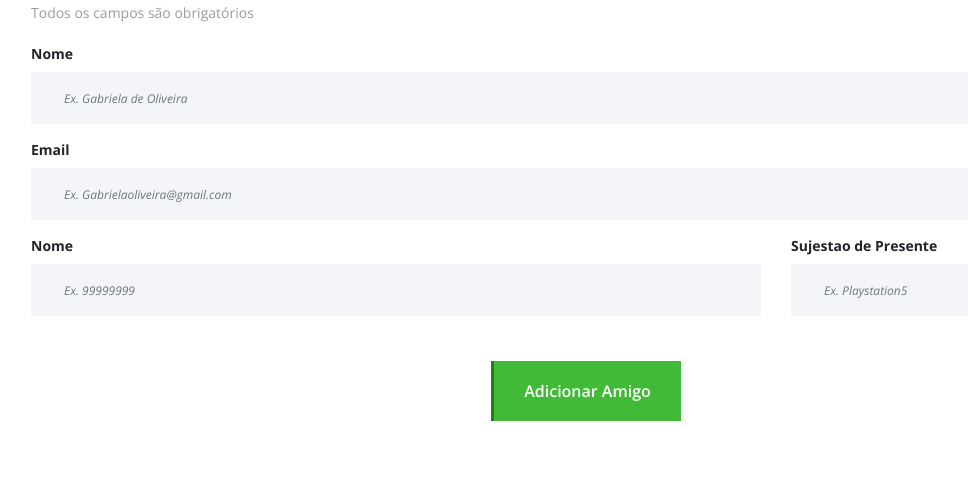
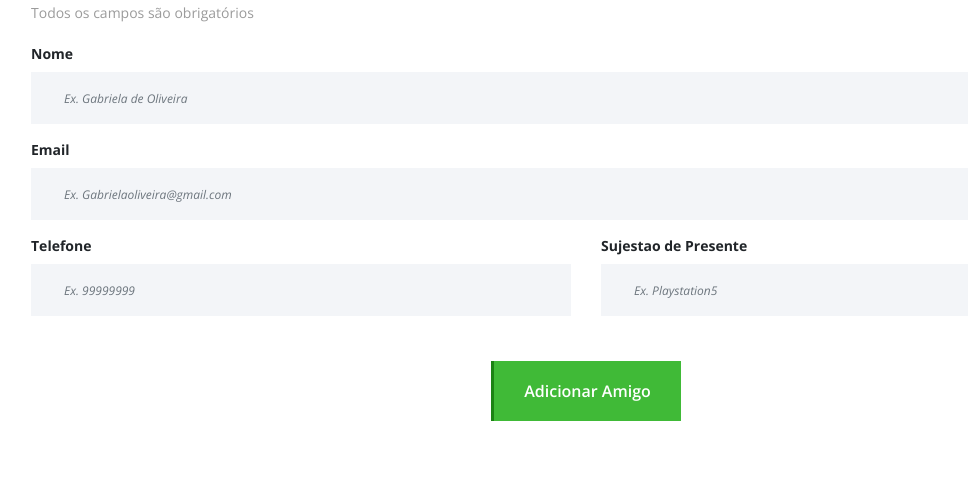
Before and after one commit to Rodrigodante11/amigo_secreto_web_django, a Django app: page /usuarios/cadastrar_amigo in a window 1280 px wide. Shown: the part 315-812 px from the top of the page, without its empty margins (54-1022 px from the left). Run offline with Django 3.2, Linux system fonts and the light colour scheme; some libraries are stand-ins or nearby versions.

Commit message:
cadastrando amigos

```diff
--- a/amigos/models.py
+++ b/amigos/models.py
@@ -1,12 +1,13 @@
 from django.db import models
 from usuarios.models import Usuario
+from django.contrib.auth.models import User
 
 
 # Create your models here.
 class Amigo(models.Model):
-    usuario = models.ForeignKey(Usuario, on_delete=models.CASCADE)
+    usuario = models.ForeignKey(User, on_delete=models.CASCADE)
     nome = models.CharField(max_length=200)
     telefone = models.CharField(max_length=20, blank=False)
     email = models.CharField(max_length=100, blank=False)
     sugestao_presente = models.TextField(blank=True)
-    # sala = models.CharField(max_length=50)
+    foto_amigo = models.CharField(max_length=200, blank=True)
--- a/templates/amigos/index.html
+++ b/templates/amigos/index.html
@@ -23,7 +23,7 @@
                         <!-- Single Best Receipe Area -->
                         <div class="col-12 col-sm-6 col-lg-4">
                             <div class="single-best-receipe-area mb-30">
-                                <img id = 'teste' src="{% static '/img/bg-img/nfts/1.jpg' %}" alt="">
+                                <img  src={{ amigo.foto_amigo }} alt="">
 
                                 <div class="receipe-content">
                                     <a href="{% url 'detail' amigo.id %}">
--- a/templates/usuarios/cadastrar_amigo.html
+++ b/templates/usuarios/cadastrar_amigo.html
@@ -26,7 +26,7 @@
            <div class="col-12">
            <p>Todos os campos são obrigatórios</p>
                <div class="contact-form-area">
-                   <form action="" method="post" enctype="multipart/form-data">
+                   <form action="cadastrar_amigo" method="POST" enctype="multipart/form-data">
                            {% csrf_token %}
                        <div class="row">
                            <div class="col-12 col-lg-12">
@@ -39,13 +39,13 @@
                                <input type="text" id="email" class="form-control" name="email" placeholder="Ex. Gabrielaoliveira@gmail.com" required>
                            </div>
 
-                           <div class="col-12 col-lg-8">
-                               <label for="email"><b>Nome</b></label>
-                               <input type="text" id="telefone" class="form-control" name="telefone" placeholder="Ex. 99999999" required>
+                           <div class="col-12 col-lg-6">
+                               <label for="Telefone"><b>Telefone</b></label>
+                               <input type="phone" id="telefone" class="form-control" name="telefone" placeholder="Ex. 99999999" required>
                            </div>
 
-                           <div class="col-12 col-lg-3">
-                               <label for="text"><b>Sujestao de Presente</b></label>
+                           <div class="col-12 col-lg-6">
+                               <label for="Telefone"><b>Sujestao de Presente</b></label>
                                <input type="text" class="form-control" name="sujestao" placeholder="Ex. Playstation5" required>
                            </div>
                            <div class="col-12 text-center">
--- a/templates/usuarios/dashboard.html
+++ b/templates/usuarios/dashboard.html
@@ -17,7 +17,7 @@
            <div class="row">
                <div class="col-12">
                    <div class="section-heading">
-                       <h3>Olá {{ user.username }}</h3>
+                       <h3>Olá {{ user.username }} , esse sao seus amigos Registrados: </h3>
                    </div>
                </div>
            </div>
@@ -34,7 +34,7 @@
                         <!-- Single Best Receipe Area -->
                         <div class="col-12 col-sm-6 col-lg-4">
                             <div class="single-best-receipe-area mb-30">
-                                <img id = 'teste' src="{% static '/img/bg-img/nfts/1.jpg' %}" alt="">
+                                <img  src={{ amigo.foto_amigo }} alt="">
 
                                 <div class="receipe-content">
                                     <a href="{% url 'detail' amigo.id %}">
--- a/usuarios/views.py
+++ b/usuarios/views.py
@@ -1,6 +1,11 @@
-from django.shortcuts import render, redirect
+import random
+
+from django.shortcuts import render, redirect, get_object_or_404
 from django.contrib.auth.models import User
 from django.contrib import auth
+from amigos.models import Amigo
+import random
+
 
 # Create your views here.
 
@@ -58,12 +63,32 @@ def logout(request):
 
 def dashboard(request):
     if request.user.is_authenticated:
-        return render(request, 'usuarios/dashboard.html')
+        amigos = Amigo.objects.filter(usuario=request.user.id)
+
+        dados = {
+            'amigos': amigos
+        }
+        return render(request, 'usuarios/dashboard.html', dados)
     else:
         return redirect('index')
 
 
 def cadastrar_amigo(request):
+    if request.method == 'POST':
+        nome = request.POST['nome']
+        email = request.POST['email']
+        telefone = request.POST['telefone']
+        sujestao = request.POST['sujestao']
+
+        randomico = random.randint(1, 12)
+        local = 'http://127.0.0.1:8000/static/img/bg-img/nfts/' + str(randomico) + '.jpg'
+
+        user = get_object_or_404(User, pk=request.user.id)
+        amigo = Amigo.objects.create(usuario=user, nome=nome, telefone=telefone, email=email,
+                                     sugestao_presente=sujestao, foto_amigo=local)
+        amigo.save()
+        return redirect('dashboard')
+
     return render(request, 'usuarios/cadastrar_amigo.html')
 
 
```
Also changed, not shown: amigos/migrations/0005_alter_amigo_usuario.py (added), amigos/migrations/0006_amigo_foto_amigo.py (added).
